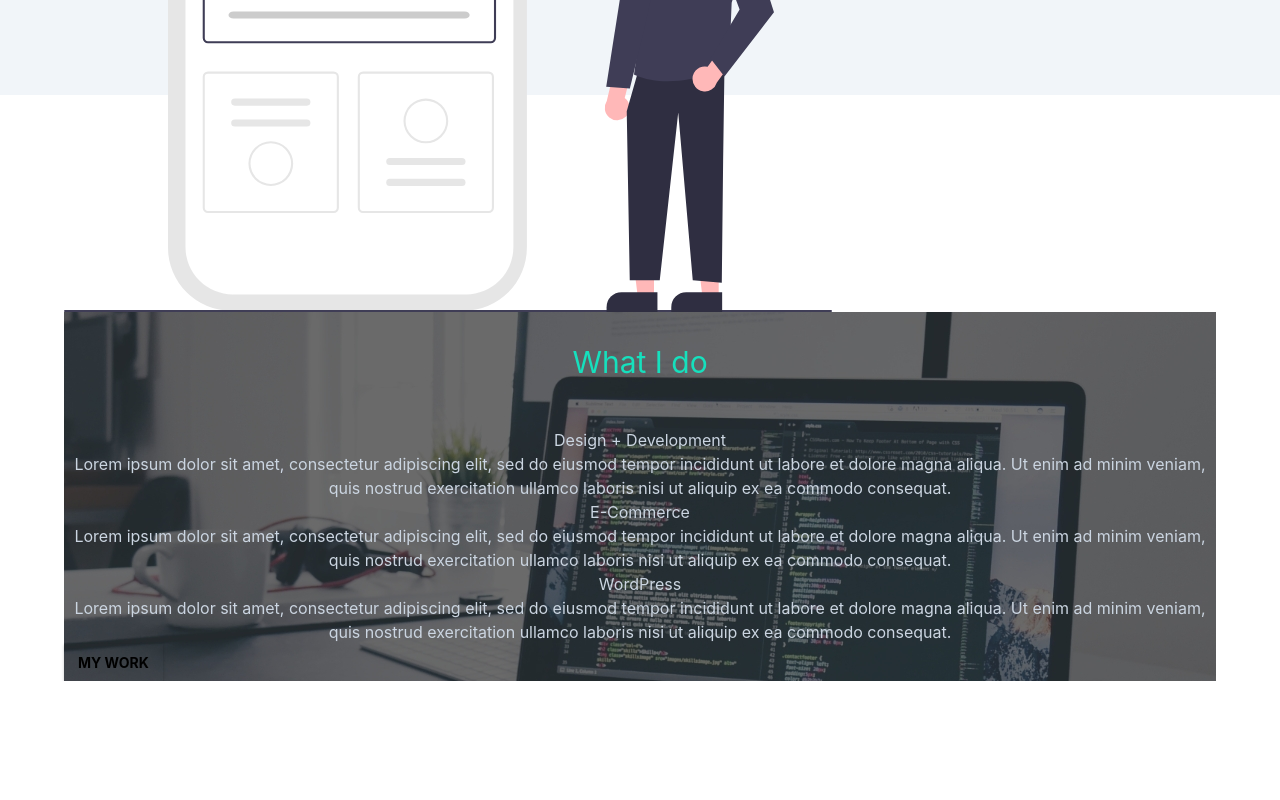
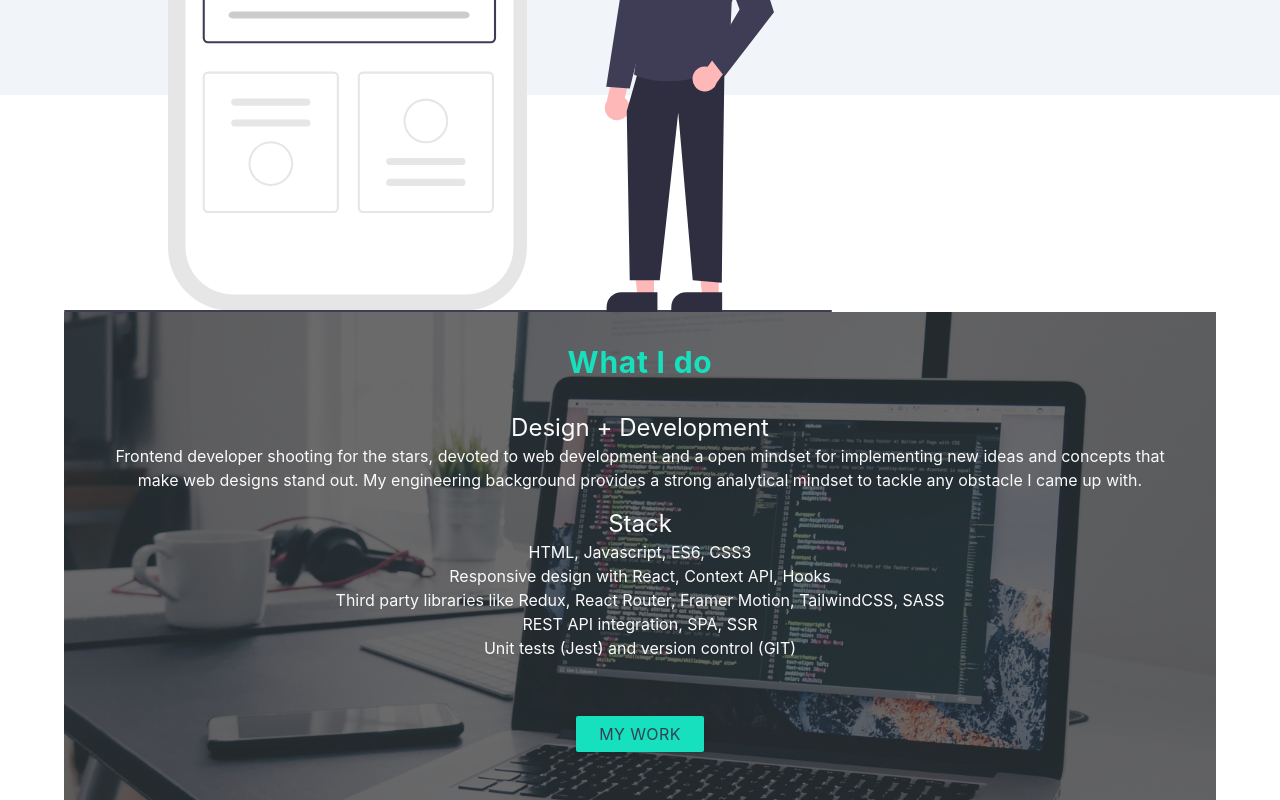
Before and after one commit to mbluis4/luen_portfolio, a React (Create React App) app: page / in a window 1280 px wide. Shown: the part 705-1505 px from the top of the page. Before the commit the page ends 1386 px from the top, so only its background shows below. Built offline with nearby package versions, Linux system fonts and the light colour scheme.

Commit message:
added about pages minor animations

```diff
--- /dev/null
+++ b/src/components/AboutMe.js
@@ -0,0 +1,52 @@
+import { Link } from "react-router-dom";
+
+const AboutMe = () => {
+  return (
+    <section className="my-services text-center">
+      <h2
+        className="text-3xl text-center mt-8 font-bold tracking-wide
+          pb-4 text-primary_1 after:"
+      >
+        What I do
+      </h2>
+      <div className="text-center text-neutral-50 px-8">
+        <div className="mt-4">
+          <h3 className="text-2xl">Design + Development</h3>
+          <p className="">
+            Frontend developer shooting for the stars, devoted to web
+            development and a open mindset for implementing new ideas and
+            concepts that make web designs stand out. My engineering background
+            provides a strong analytical mindset to tackle any obstacle I came
+            up with.
+          </p>
+        </div>
+
+        <div className="mt-4">
+          <h3 className="text-2xl">Stack</h3>
+          <ul>
+            <li>HTML, Javascript, ES6, CSS3</li>
+            <li>Responsive design with React, Context API, Hooks</li>
+            <li>
+              Third party libraries like Redux, React Router, Framer Motion,
+              TailwindCSS, SASS
+            </li>
+            <li>REST API integration, SPA, SSR</li>
+            <li>Unit tests (Jest) and version control (GIT)</li>
+          </ul>
+        </div>
+
+        <div className="mt-4"></div>
+      </div>
+      <Link
+        className="mt-10 mb-12 inline-block bg-primary_1 py-1 px-3 uppercase
+           w-32 text-center shadow-md tracking-wide text-slate-700 border-2
+          border-transparent hover:cursor-pointer rounded-sm scale-100 hover:scale-110 transition-all"
+        to="projects"
+      >
+        My Work
+      </Link>
+    </section>
+  );
+};
+
+export default AboutMe;
--- a/src/pages/About.js
+++ b/src/pages/About.js
@@ -1,5 +1,7 @@
+import AboutMe from "../components/AboutMe";
+
 const About = () => {
-  return <div className="projects">About</div>;
+  return <AboutMe />;
 };
 
 export default About;
--- a/src/pages/Contact.js
+++ b/src/pages/Contact.js
@@ -61,7 +61,7 @@ const Contact = () => {
             className="block w-11/12 mx-auto mb-5 bg-slate-100 rounded-sm placeholder:text-slate-700 text-sm placeholder:uppercase
             placeholder:tracking-widest py-2 px-2 "
           ></textarea>
-          <button className="w-full bg-teal-500 py-3 rounded-b-md text-slate-50 uppercase tracking-widest font-semibold">
+          <button className="w-full bg-teal-500 py-3 rounded-b-md text-slate-50 uppercase tracking-widest font-semibold hover:text-slate-700">
             Submit
           </button>
         </form>
--- a/src/pages/Hero.js
+++ b/src/pages/Hero.js
@@ -1,6 +1,7 @@
 import { Link } from "react-router-dom";
 import heroImg from "../img/hero.svg";
 import socialLinks from "../data/socialLinks";
+import AboutMe from "../components/AboutMe";
 
 const Hero = () => {
   return (
@@ -19,7 +20,7 @@ const Hero = () => {
           to="contact"
           className="mb-4 inline-block bg-primary_1 py-2 px-3 uppercase
           font-bold w-32 text-center shadow-md tracking-wide text-slate-50 border-2
-          border-transparent hover:cursor-pointer hover:text-slate-700 hover:bg-indigo-100 rounded-md"
+          border-transparent hover:cursor-pointer scale-100 hover:scale-110 transition-all rounded-md"
         >
           Contact
         </Link>
@@ -37,50 +38,7 @@ const Hero = () => {
         </div>
 
         <img src={heroImg} alt="hero svg" className="min-w-2/4"></img>
-
-        <section className="my-services">
-          <h2
-            className="text-3xl text-center my-8
-          pb-4 text-primary_1 after:"
-          >
-            What I do
-          </h2>
-          <div className="text-center">
-            <div className="text-slate-300">
-              <h3>Design + Development</h3>
-              <p>
-                Lorem ipsum dolor sit amet, consectetur adipiscing elit, sed do
-                eiusmod tempor incididunt ut labore et dolore magna aliqua. Ut
-                enim ad minim veniam, quis nostrud exercitation ullamco laboris
-                nisi ut aliquip ex ea commodo consequat.
-              </p>
-            </div>
-
-            <div className="text-slate-300">
-              <h3>E-Commerce</h3>
-              <p>
-                Lorem ipsum dolor sit amet, consectetur adipiscing elit, sed do
-                eiusmod tempor incididunt ut labore et dolore magna aliqua. Ut
-                enim ad minim veniam, quis nostrud exercitation ullamco laboris
-                nisi ut aliquip ex ea commodo consequat.
-              </p>
-            </div>
-
-            <div className="text-slate-300">
-              <h3>WordPress</h3>
-              <p>
-                Lorem ipsum dolor sit amet, consectetur adipiscing elit, sed do
-                eiusmod tempor incididunt ut labore et dolore magna aliqua. Ut
-                enim ad minim veniam, quis nostrud exercitation ullamco laboris
-                nisi ut aliquip ex ea commodo consequat.
-              </p>
-            </div>
-          </div>
-
-          <a href="#work" className="btn">
-            My Work
-          </a>
-        </section>
+        <AboutMe />
         <p></p>
       </div>
     </div>
--- a/src/pages/Projects.js
+++ b/src/pages/Projects.js
@@ -6,7 +6,7 @@ const Projects = () => {
     <Project key={project.id} project={project} />
   ));
   return (
-    <div className="h-full pt-24 bg-cyan-100">
+    <div className="h-full pt-24 bg-slate-100">
       <div className="h-full w-ninety max-w-7xl mx-auto mt-2 space-y-6">
         {projects}
       </div>
```
